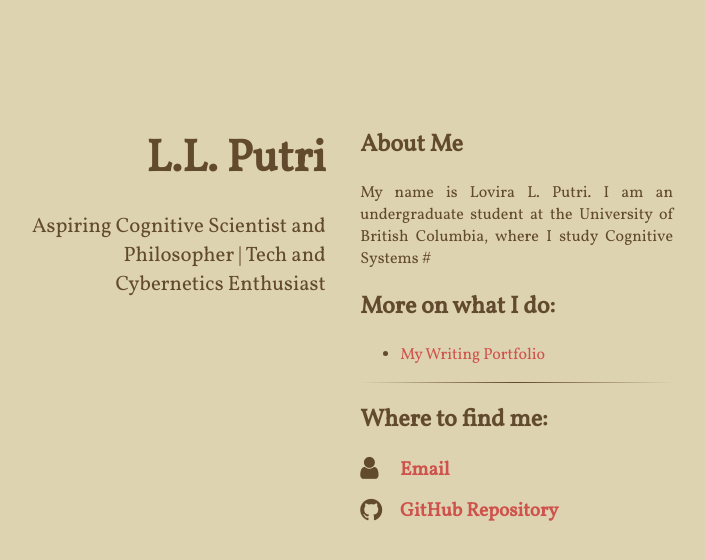
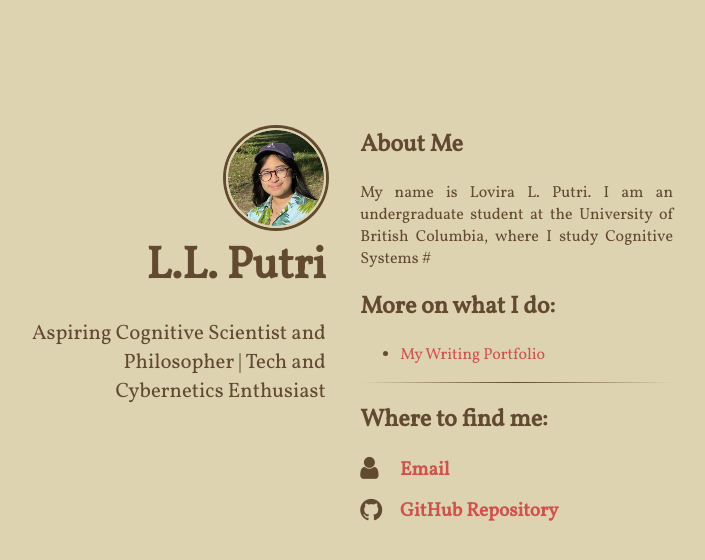
Before and after one commit to lovira/lovira.github.io, a Jekyll site: the page built from index.html, in a window 1280 px wide. Shown: the top 560 px of the page, without its empty margins (307-1012 px from the left). Built offline with Jekyll 4.4.1, drawn with Linux system fonts in a browser that asks for light colours; nearby versions of some CDN libraries.

Commit message:
another updafe
add pic

```diff
--- a/_config.yml
+++ b/_config.yml
@@ -5,7 +5,7 @@ baseurl: ""
 # compass configuration
 compass:
   # an avatar or logo (optional)
-  #logo: "/images/compass.png"
+  logo: "/images/profile.png"
   # author will appear under the avatar (optional)
   author: "L.L. Putri"
   # tagline will appear under the title (optional)
```
Also changed, not shown: images/profile.png (added), 1 other file.
